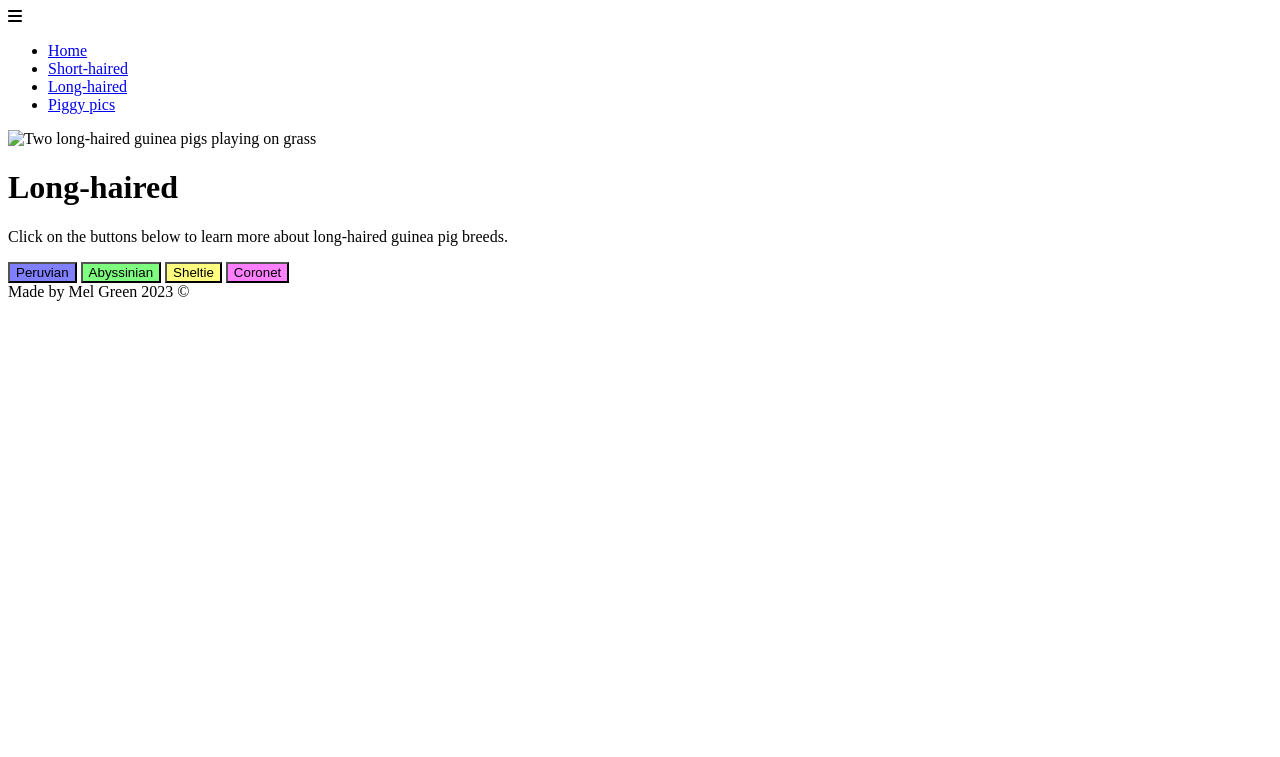
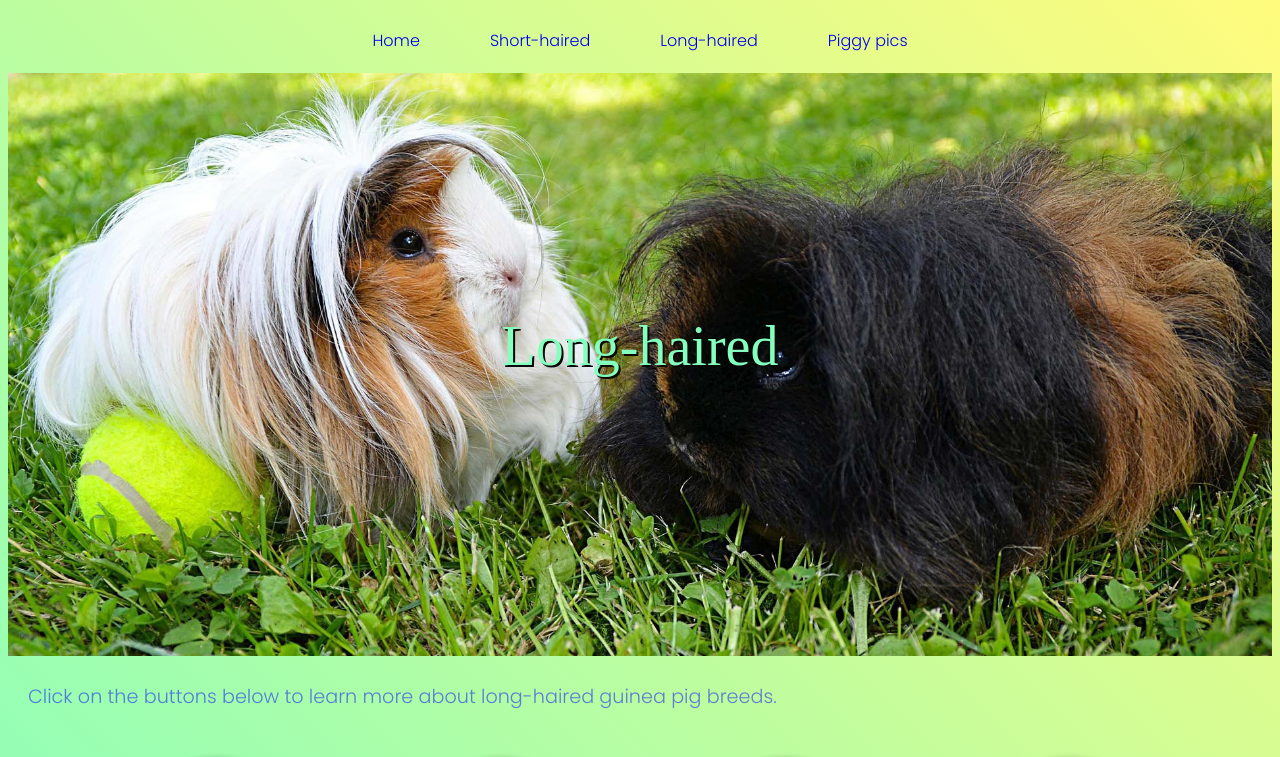
Before and after one commit to MelGreen84/GPigs-project, a plain HTML site: page long_haired.html in a window 1280 px wide. Shown: the top 757 px of the page. Drawn offline with Linux system fonts and the light colour scheme; the site is published under a folder, as on GitHub Pages, so addresses that start at the root find nothing; a web font is replaced by a local one.

Commit message:
Update long_haired.html

```diff
--- a/long_haired.html
+++ b/long_haired.html
@@ -6,7 +6,7 @@
   <meta http-equiv="X-UA-Compatible" content="IE=edge">
   <meta name="viewport" content="width=device-width, initial-scale=1.0">
   <title>Long-haired piggies</title>
-  <link rel="stylesheet" href="/CSS/main.css">
+    <link rel="stylesheet" href="css/main.css">
   <script src="js/gpigs.js"></script>
   <link href="https://fonts.googleapis.com/css2?family=Henny+Penny&family=Poppins:wght@300&display=swap"
     rel="stylesheet">
@@ -31,7 +31,7 @@
 <body>
   <!-- Hero -->
   <div class="herocontainer">
-    <img src="/img/hero/longhaired_1920_v2.jpg" alt="Two long-haired guinea pigs playing on grass" style="width:100%">
+    <img src="img/hero/longhaired_1920_v2.jpg" alt="Two long-haired guinea pigs playing on grass" style="width:100%">
     <h1 class="h1style">Long-haired</h1>
   </div>
   <p class="paragraph"> Click on the buttons below to learn more about long-haired guinea pig breeds.</p>
```
